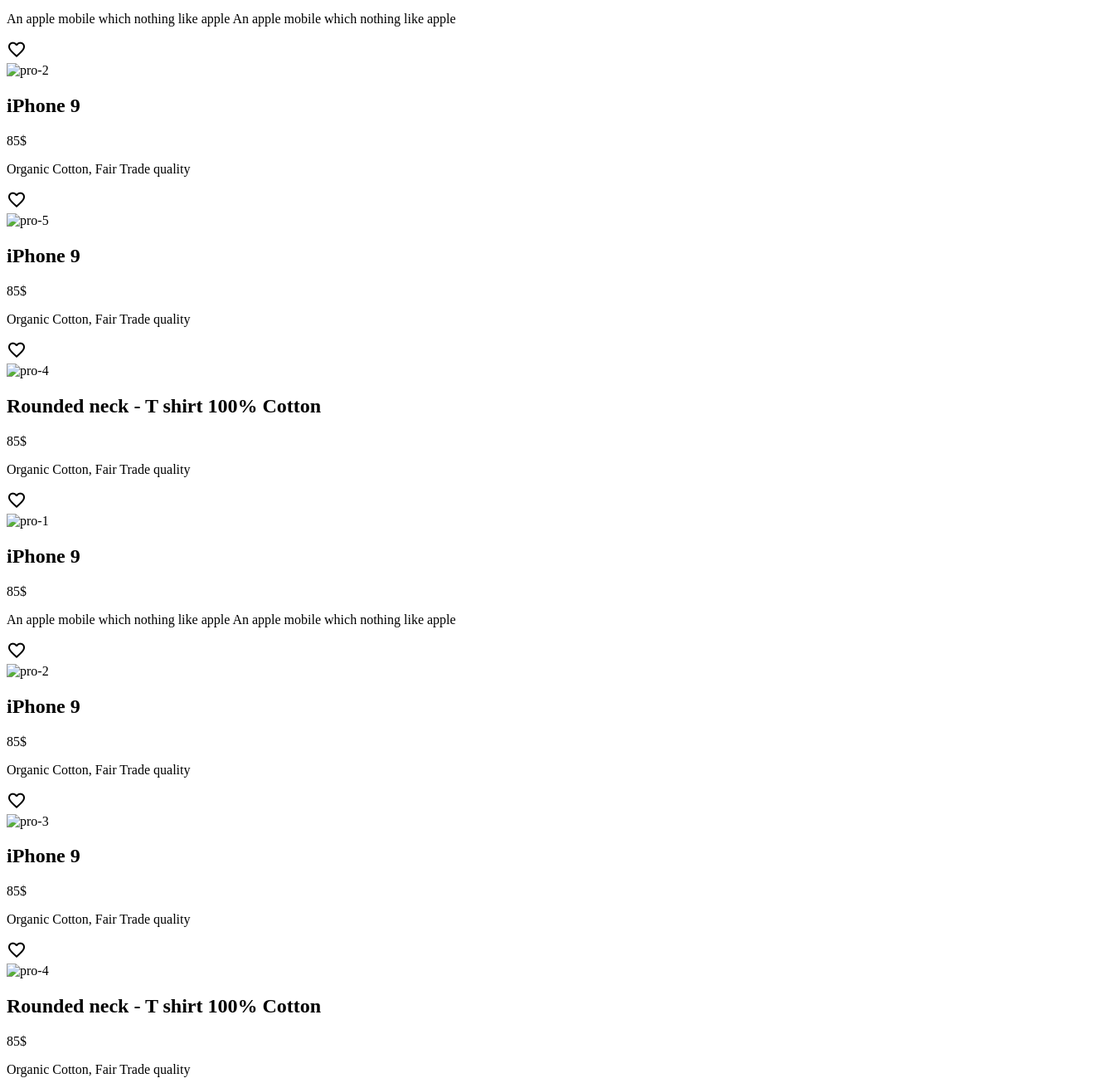
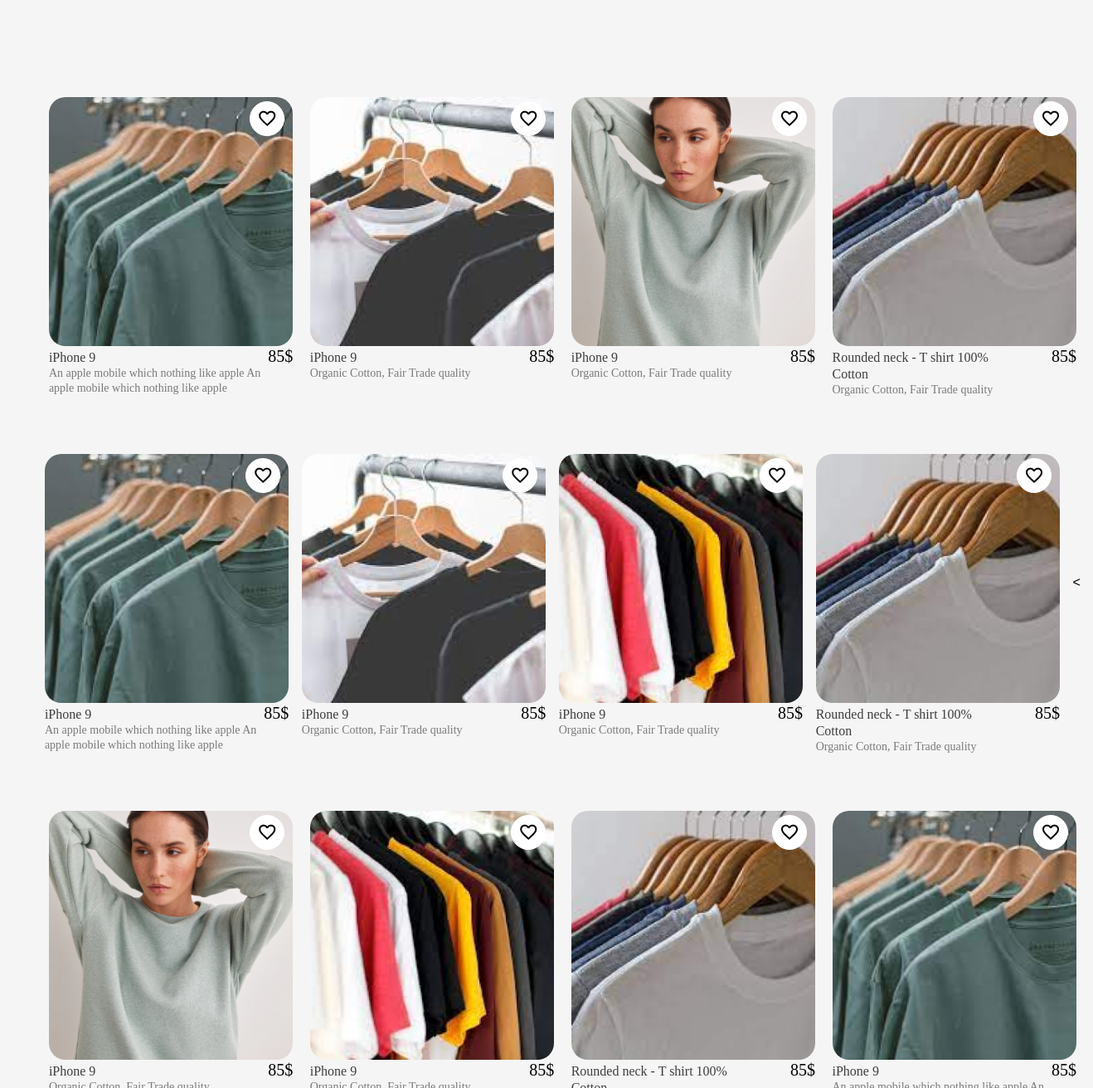
Before and after one commit to AlaaElhosiny/DPE_graduation_project, a plain HTML site: page product.html in a window 1280 px wide. Shown: the part 292-1603 px from the top of the page at 83% size, 1318 px wide, since content can reach past the window. Drawn offline with nearby package versions, Linux system fonts and the light colour scheme.

Commit message:
commit new changes

```diff
--- a/details.html
+++ b/details.html
@@ -6,7 +6,7 @@
   <meta name="viewport" content="width=device-width, initial-scale=1">
  <meta name="description" content="final project dpe" />
    <title>E-commerce</title>
-  <link rel="stylesheet" href="../DPE graduation project/A.Elhosiny_68.css">
+  <link rel="stylesheet" href="./A.Elhosiny_68.css">
   <link rel="stylesheet" href="https://fonts.googleapis.com/css2?family=Material+Symbols+Outlined:opsz,wght,FILL,GRAD@20..48,100..700,0..1,-50..200" />
   <link rel="stylesheet" href="https://fonts.googleapis.com/css2?family=Material+Symbols+Outlined:opsz,wght,FILL,GRAD@48,700,1,200" />
   <link rel="stylesheet" href="https://cdnjs.cloudflare.com/ajax/libs/font-awesome/4.7.0/css/font-awesome.min.css">
@@ -18,11 +18,11 @@
   <section>
   <div class="nav">
   <div>
-  <a href="#"><img src="../DPE graduation project/logo-1.png" alt="logo" class="logo"></a>
+  <a href="#"><img src="./logo-1.png" alt="logo" class="logo"></a>
     <h2>Minimal
     <span>Shop</span>ping</h2>
   </div>
-  <a href="../DPE graduation project/login.html">
+  <a href="./login.html">
   <i class="material-symbols-outlined phot">
 person
 </i></a>
@@ -31,7 +31,7 @@ person
 </header>
 <section id="prodetalis">
   <div class="pro-photo">
-    <img src="../DPE graduation project/pro-5.png" width="100%" id="MainImg" alt="mainimg" class="det">
+    <img src="./pro-5.png" width="100%" id="MainImg" alt="mainimg" class="det">
   </div>
   <div class="pro-det">
 <div> <p class="n">New!</p></div>
@@ -59,6 +59,6 @@ Made in Russia</pre>
   </div>
 
 </section>
-<script src="../DPE graduation project/main.js"></script>
+<script src="./main.js"></script>
 </body>
 </html>
--- a/product.html
+++ b/product.html
@@ -6,7 +6,7 @@
  <meta name="description" content="final project dpe" />
      <meta name="viewport" content="width=device-width, initial-scale=1">
   <title>E-commerce</title>
-  <link rel="stylesheet" href="../DPE graduation project/A.Elhosiny_68.css">
+  <link rel="stylesheet" href="./A.Elhosiny_68.css">
   <link rel="stylesheet" href="https://fonts.googleapis.com/css2?family=Material+Symbols+Outlined:opsz,wght,FILL,GRAD@20..48,100..700,0..1,-50..200" />
   <link rel="stylesheet" href="https://fonts.googleapis.com/css2?family=Material+Symbols+Outlined:opsz,wght,FILL,GRAD@48,700,1,200" />
   <link rel="stylesheet" href="https://cdnjs.cloudflare.com/ajax/libs/font-awesome/4.7.0/css/font-awesome.min.css">
@@ -18,12 +18,12 @@
   <section>
   <div class="nav">
   <div>
-  <a href="#"><img src="../DPE graduation project/logo-1.png" alt="logo" class="logo"></a>
+  <a href="#"><img src="./logo-1.png" alt="logo" class="logo"></a>
     <h2>Minimal
     <span>Shop</span>ping</h2>
 
   </div>
-  <a href="../DPE graduation project/login.html">
+  <a href="./login.html">
   <i class="material-symbols-outlined phot">
 person
 </i></a>
@@ -38,7 +38,7 @@ person
     <!--pro1-->
         <div id="pro">
        <div class="pro-des"  onclick="window.location.href='details.html'">
-      <img src="../DPE graduation project/pro-1.png" alt="pro-1">
+      <img src="./pro-1.png" alt="pro-1">
           <h1>iPhone 9</h1>
       <span class="price">85$</span>
       <p> An apple mobile which nothing like apple An apple mobile which  nothing like apple </p>
@@ -48,7 +48,7 @@ person
     <!--pro2-->
         <div id="pro">
         <div class="pro-des"  onclick="window.location.href='details.html'">
-      <img src="../DPE graduation project/pro-2.png" alt="pro-2">
+      <img src="./pro-2.png" alt="pro-2">
           <h1>iPhone 9</h1>
       <span class="price">85$</span>
       <p> Organic Cotton, Fair Trade quality</p>
@@ -58,7 +58,7 @@ person
     <!--pro3-->
         <div id="pro">
          <div class="pro-des"  onclick="window.location.href='details.html'">
-      <img src="../DPE graduation project/pro-5.png" alt="pro-5">
+      <img src="./pro-5.png" alt="pro-5">
           <h1>iPhone 9</h1>
       <span class="price">85$</span>
       <p> Organic Cotton, Fair Trade quality</p>
@@ -68,7 +68,7 @@ person
     <!--pro4-->
         <div id="pro">
          <div class="pro-des"  onclick="window.location.href='details.html'">
-      <img src="../DPE graduation project/pro-4.png" alt="pro-4">
+      <img src="./pro-4.png" alt="pro-4">
           <h1>Rounded neck - T shirt
 100% Cotton</h1>
       <span class="price">85$</span>
@@ -79,7 +79,7 @@ person
     <!--pro5-->
         <div id="pro">
         <div class="pro-des"  onclick="window.location.href='details.html'">
-      <img src="../DPE graduation project/pro-1.png" alt="pro-1">
+      <img src="./pro-1.png" alt="pro-1">
           <h1>iPhone 9</h1>
       <span class="price">85$</span>
       <p> An apple mobile which nothing like apple  An apple mobile which nothing like apple </p>
@@ -89,7 +89,7 @@ person
     <!--pro6-->
         <div id="pro">
       <div class="pro-des"  onclick="window.location.href='details.html'">
-      <img src="../DPE graduation project/pro-2.png" alt="pro-2">
+      <img src="./pro-2.png" alt="pro-2">
           <h1>iPhone 9</h1>
       <span class="price">85$</span>
       <p> Organic Cotton, Fair Trade quality</p>
@@ -99,7 +99,7 @@ person
     <!--pro7-->
         <div id="pro">
        <div class="pro-des"  onclick="window.location.href='details.html'">
-      <img src="../DPE graduation project/pro-3.png" alt="pro-3">
+      <img src="./pro-3.png" alt="pro-3">
           <h1>iPhone 9</h1>
       <span class="price">85$</span>
       <p> Organic Cotton, Fair Trade quality </p>
@@ -109,7 +109,7 @@ person
     <!--pro8-->
         <div id="pro">
        <div class="pro-des"  onclick="window.location.href='details.html'">
-      <img src="../DPE graduation project/pro-4.png" alt="pro-4">
+      <img src="./pro-4.png" alt="pro-4">
           <h1>Rounded neck - T shirt
 100% Cotton</h1>
       <span class="price">85$</span>
@@ -122,7 +122,7 @@ person
     <!--pro10-->
       <div id="pro">
        <div class="pro-des"  onclick="window.location.href='details.html'">
-      <img src="../DPE graduation project/pro-5.png" alt="pro-5">
+      <img src="./pro-5.png" alt="pro-5">
           <h1>iPhone 9</h1>
       <span class="price">85$</span>
       <p> Organic Cotton, Fair Trade quality</p>
@@ -132,7 +132,7 @@ person
     <!--pro11-->
      <div id="pro">
        <div class="pro-des"  onclick="window.location.href='details.html'">
-      <img src="../DPE graduation project/pro-3.png" alt="pro-3">
+      <img src="./pro-3.png" alt="pro-3">
           <h1>iPhone 9</h1>
       <span class="price">85$</span>
       <p> Organic Cotton, Fair Trade quality </p>
@@ -142,7 +142,7 @@ person
     <!--pro12-->
         <div id="pro">
         <div class="pro-des" onclick="window.location.href='details.html'">
-      <img src="../DPE graduation project/pro-4.png" alt="pro-4">
+      <img src="./pro-4.png" alt="pro-4">
           <h1>Rounded neck - T shirt
 100% Cotton</h1>
       <span class="price">85$</span>
@@ -152,7 +152,7 @@ person
     </div>
             <div id="pro">
         <div class="pro-des"  onclick="window.location.href='details.html'">
-      <img src="../DPE graduation project/pro-1.png" alt="pro-1">
+      <img src="./pro-1.png" alt="pro-1">
           <h1>iPhone 9</h1>
       <span class="price">85$</span>
       <p> An apple mobile which nothing like apple  An apple mobile which nothing like apple </p>
@@ -160,6 +160,6 @@ person
   <i   class="lov material-symbols-outlined " >favorite</i>
     </div>
   </div>
-<script src="../DPE graduation project/main.js"></script>
+<script src="./main.js"></script>
 </body>
 </html>
```
Also changed, not shown: index.html (+14 -14 lines), login.html (+4 -4 lines).
